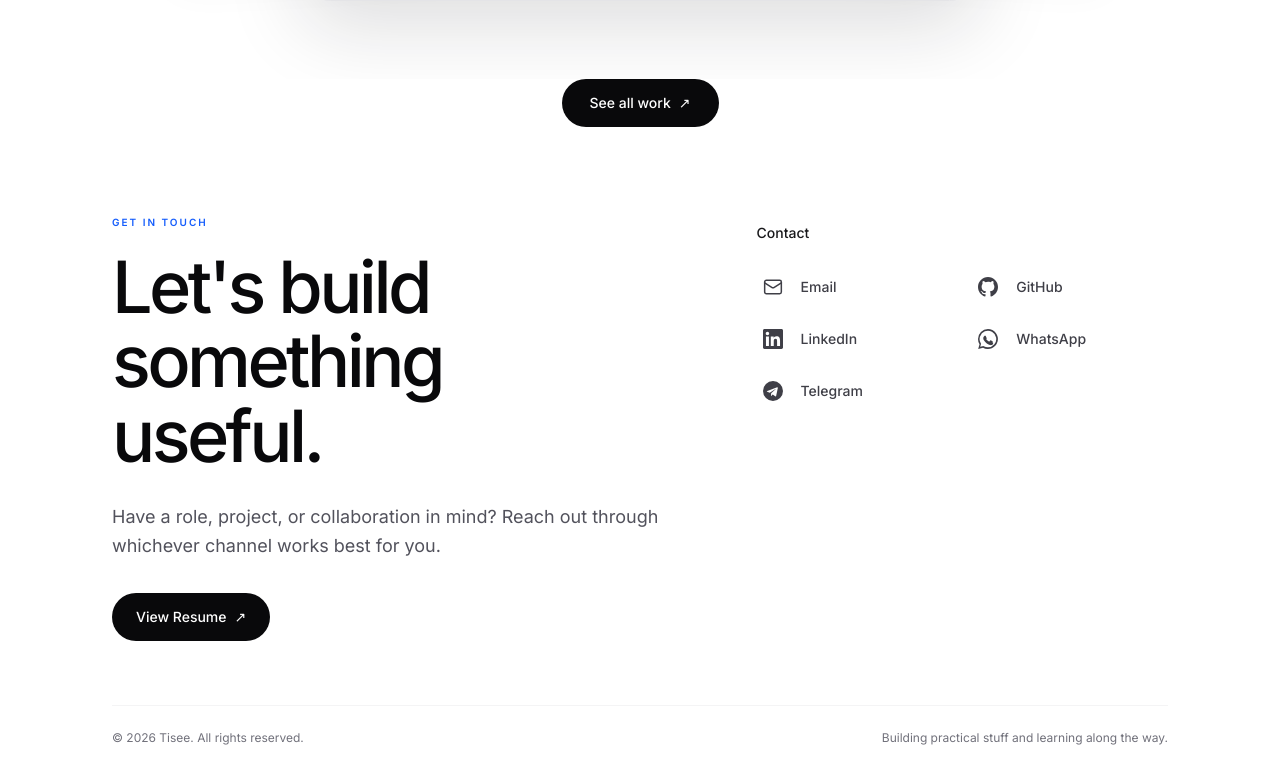
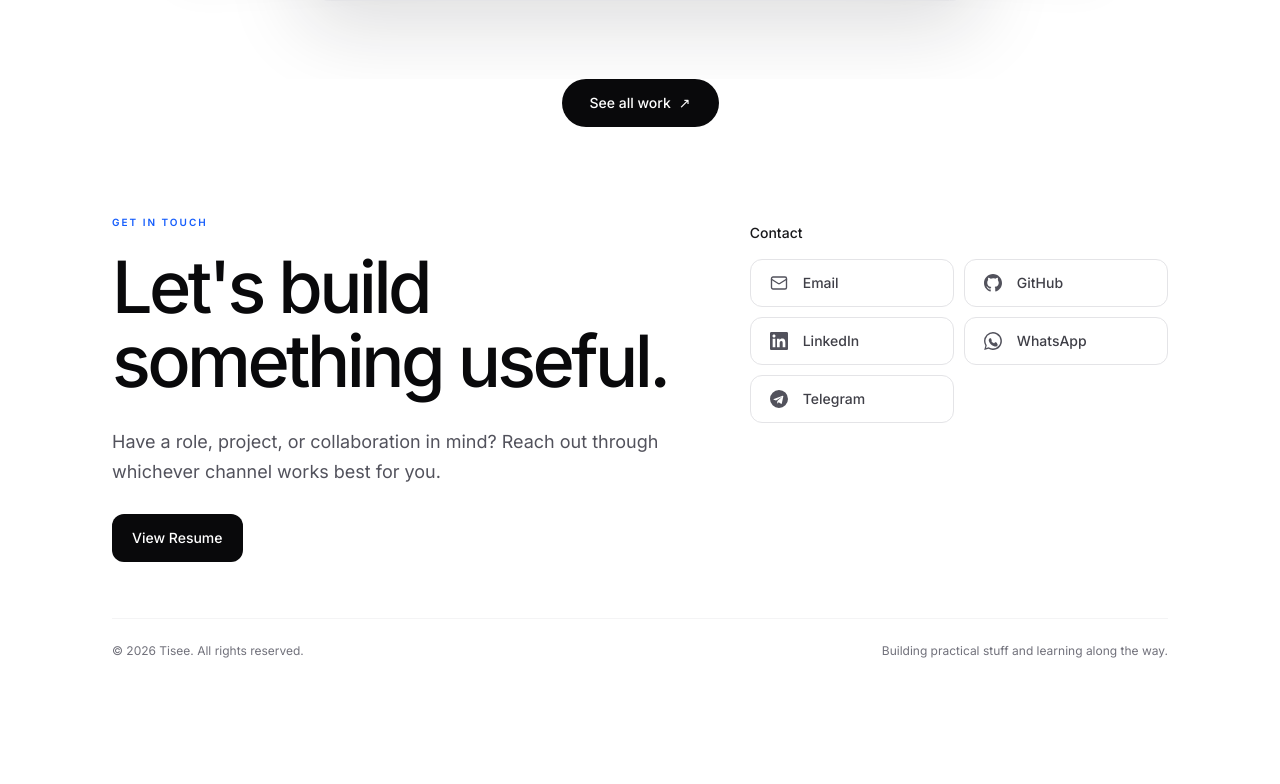
Before and after one commit to Tisee747/tisee-portfolio-v2, a Next.js app: page / in a window 1280 px wide. Shown: the part 3029-3813 px from the top of the page. After the commit the page ends 3728 px from the top, so only its background shows below. Built offline with nearby package versions, Linux system fonts and the light colour scheme.

Commit message:
fix: balance contact action sizing

```diff
--- a/src/components/Footer.tsx
+++ b/src/components/Footer.tsx
@@ -6,7 +6,7 @@ const contacts = [
     url: "mailto:tisee656@gmail.com",
     external: false,
     icon: (
-      <svg aria-hidden="true" xmlns="http://www.w3.org/2000/svg" width="20" height="20" viewBox="0 0 24 24" fill="none" stroke="currentColor" strokeWidth="1.8" strokeLinecap="round" strokeLinejoin="round">
+      <svg aria-hidden="true" xmlns="http://www.w3.org/2000/svg" width="18" height="18" viewBox="0 0 24 24" fill="none" stroke="currentColor" strokeWidth="1.8" strokeLinecap="round" strokeLinejoin="round">
         <rect width="20" height="16" x="2" y="4" rx="2" />
         <path d="m22 7-8.97 5.7a1.94 1.94 0 0 1-2.06 0L2 7" />
       </svg>
@@ -17,7 +17,7 @@ const contacts = [
     url: "https://github.com/Tisee747",
     external: true,
     icon: (
-      <svg aria-hidden="true" xmlns="http://www.w3.org/2000/svg" width="20" height="20" viewBox="0 0 24 24" fill="currentColor">
+      <svg aria-hidden="true" xmlns="http://www.w3.org/2000/svg" width="18" height="18" viewBox="0 0 24 24" fill="currentColor">
         <path d="M12 0C5.37 0 0 5.373 0 12c0 5.302 3.438 9.8 8.207 11.387.6.111.793-.261.793-.577v-2.234c-3.338.726-4.033-1.416-4.033-1.416-.546-1.387-1.333-1.756-1.333-1.756-1.089-.745.083-.729.083-.729 1.205.084 1.839 1.237 1.839 1.237 1.07 1.834 2.807 1.304 3.492.997.107-.775.418-1.305.762-1.604-2.665-.305-5.467-1.334-5.467-5.931 0-1.311.469-2.381 1.236-3.221-.124-.303-.535-1.524.117-3.176 0 0 1.008-.322 3.301 1.23A11.509 11.509 0 0 1 12 5.803c1.02.005 2.047.138 3.006.404 2.291-1.552 3.297-1.23 3.297-1.23.653 1.653.242 2.874.118 3.176.77.84 1.235 3.221 1.235 3.221 0 4.609-2.807 5.624-5.479 5.921.43.372.823 1.102.823 2.222v3.293c0 .319.192.694.801.576C20.566 21.797 24 17.3 24 12c0-6.627-5.373-12-12-12z" />
       </svg>
     ),
@@ -27,7 +27,7 @@ const contacts = [
     url: "https://linkedin.com/in/tisee",
     external: true,
     icon: (
-      <svg aria-hidden="true" xmlns="http://www.w3.org/2000/svg" width="20" height="20" viewBox="0 0 24 24" fill="currentColor">
+      <svg aria-hidden="true" xmlns="http://www.w3.org/2000/svg" width="18" height="18" viewBox="0 0 24 24" fill="currentColor">
         <path d="M20.447 20.452h-3.554v-5.569c0-1.328-.027-3.037-1.852-3.037-1.853 0-2.136 1.445-2.136 2.939v5.667H9.351V9h3.414v1.561h.046c.477-.9 1.637-1.85 3.37-1.85 3.601 0 4.267 2.37 4.267 5.455v6.286zM5.337 7.433c-1.144 0-2.063-.926-2.063-2.065 0-1.138.92-2.063 2.063-2.063 1.14 0 2.064.925 2.064 2.063 0 1.139-.925 2.065-2.064 2.065zm1.782 13.019H3.555V9h3.564v11.452zM22.225 0H1.771C.792 0 0 .774 0 1.729v20.542C0 23.227.792 24 1.771 24h20.451C23.2 24 24 23.227 24 22.271V1.729C24 .774 23.2 0 22.222 0h.003z" />
       </svg>
     ),
@@ -37,7 +37,7 @@ const contacts = [
     url: "https://wa.me/6285156717713",
     external: true,
     icon: (
-      <svg aria-hidden="true" xmlns="http://www.w3.org/2000/svg" width="20" height="20" viewBox="0 0 24 24" fill="currentColor">
+      <svg aria-hidden="true" xmlns="http://www.w3.org/2000/svg" width="18" height="18" viewBox="0 0 24 24" fill="currentColor">
         <path d="M11.944 0A12 12 0 0 0 0 12a12 12 0 0 0 1.838 6.368L.24 24l5.806-1.522A12 12 0 1 0 11.944 0zm0 22.012a10 10 0 0 1-5.1-1.39l-.367-.216-3.8.995 1.01-3.7-.238-.38A9.97 9.97 0 1 1 11.944 22.012zm5.485-7.489c-.3-.15-1.782-.879-2.059-.979-.276-.1-.476-.15-.677.15-.201.3-.777.98-.952 1.18-.176.2-.351.225-.652.075-1.217-.611-2.225-1.127-3.08-2.6-.176-.3.083-.284.379-.877.098-.2.05-.375-.025-.525-.075-.15-.677-1.632-.927-2.235-.24-.59-.485-.51-.677-.5-.187-.008-.387-.01-.588-.01-.2 0-.526.075-.802.375-.276.3-1.054 1.03-1.054 2.511 0 1.48 1.079 2.912 1.23 3.112.15.2 2.122 3.238 5.14 4.502 2.055.86 2.76.71 3.26.591.56-.134 1.782-.728 2.032-1.43.25-.702.25-1.305.176-1.43-.075-.126-.276-.201-.577-.351z" />
       </svg>
     ),
@@ -47,7 +47,7 @@ const contacts = [
     url: "https://t.me/NotBul77",
     external: true,
     icon: (
-      <svg aria-hidden="true" xmlns="http://www.w3.org/2000/svg" width="20" height="20" viewBox="0 0 24 24" fill="currentColor">
+      <svg aria-hidden="true" xmlns="http://www.w3.org/2000/svg" width="18" height="18" viewBox="0 0 24 24" fill="currentColor">
         <path d="M11.944 0A12 12 0 0 0 0 12a12 12 0 0 0 12 12 12 12 0 0 0 12-12A12 12 0 0 0 11.944 0zm5.836 8.354-2.023 9.54c-.15.659-.541.821-1.092.51l-3.02-2.227-1.457 1.405c-.161.161-.297.297-.61.297l.216-3.086 5.617-5.076c.244-.216-.054-.336-.379-.119l-6.942 4.368-2.991-.937c-.65-.203-.663-.65.136-.964l11.684-4.502c.54-.196 1.018.121.862 1.101l-.001-.31z" />
       </svg>
     ),
@@ -58,7 +58,7 @@ export default function Footer() {
   return (
     <footer className="mt-auto w-full bg-white pb-10 pt-10 md:pt-12" id="contact">
       <div className="mx-auto w-full max-w-6xl px-6 md:px-12">
-        <div className="grid gap-14 lg:grid-cols-[minmax(0,1fr)_minmax(300px,0.75fr)] lg:gap-24">
+        <div className="grid gap-12 lg:grid-cols-[minmax(0,1fr)_minmax(300px,0.75fr)] lg:gap-20">
           <div className="max-w-2xl">
             <p className="mb-5 text-[10px] font-semibold uppercase tracking-[0.2em] text-blue-600">Get in touch</p>
             <h2 className="text-5xl font-medium leading-[1.04] tracking-tighter text-zinc-950 sm:text-6xl md:text-7xl">
@@ -71,35 +71,34 @@ export default function Footer() {
               href="/resume.pdf"
               target="_blank"
               rel="noopener noreferrer"
-              className="group mt-8 inline-flex min-h-12 items-center gap-2 rounded-full bg-zinc-950 px-6 text-sm font-medium text-white transition-colors hover:bg-zinc-800 focus-visible:outline-none focus-visible:ring-2 focus-visible:ring-zinc-900 focus-visible:ring-offset-2"
+              className="mt-7 inline-flex min-h-12 items-center justify-center rounded-xl bg-zinc-950 px-5 text-sm font-medium text-white transition-colors hover:bg-zinc-800 focus-visible:outline-none focus-visible:ring-2 focus-visible:ring-zinc-900 focus-visible:ring-offset-2"
             >
               View Resume
-              <span className="transition-transform duration-200 group-hover:translate-x-0.5" aria-hidden="true">↗</span>
             </Link>
           </div>
 
           <div className="flex flex-col lg:pt-2">
-            <p className="mb-5 text-sm font-medium text-zinc-900">Contact</p>
-            <div className="grid grid-cols-2 gap-x-5 gap-y-1 sm:grid-cols-3 lg:grid-cols-2">
+            <p className="mb-4 text-sm font-medium text-zinc-900">Contact</p>
+            <div className="grid grid-cols-2 gap-2.5 sm:grid-cols-3 lg:grid-cols-2">
               {contacts.map((contact) => (
                 <Link
                   key={contact.name}
                   href={contact.url}
                   target={contact.external ? "_blank" : undefined}
                   rel={contact.external ? "noopener noreferrer" : undefined}
-                  className="group inline-flex min-h-12 items-center gap-3 py-2 text-sm font-medium text-zinc-700 transition-colors hover:text-zinc-950 focus-visible:outline-none focus-visible:ring-2 focus-visible:ring-zinc-900 focus-visible:ring-offset-2"
+                  className="group inline-flex min-h-12 w-full items-center gap-2.5 rounded-xl border border-zinc-200 bg-white px-3.5 text-sm font-medium text-zinc-700 transition-[border-color,background-color,color] hover:border-zinc-300 hover:bg-zinc-50 hover:text-zinc-950 focus-visible:outline-none focus-visible:ring-2 focus-visible:ring-zinc-900 focus-visible:ring-offset-2"
                 >
-                  <span className="flex h-8 w-8 shrink-0 items-center justify-center text-zinc-700 transition-colors group-hover:text-zinc-950">
+                  <span className="flex h-7 w-7 shrink-0 items-center justify-center text-zinc-600 transition-colors group-hover:text-zinc-950">
                     {contact.icon}
                   </span>
-                  <span>{contact.name}</span>
+                  <span className="truncate">{contact.name}</span>
                 </Link>
               ))}
             </div>
           </div>
         </div>
 
-        <div className="mt-16 flex flex-col gap-3 border-t border-zinc-100 pt-6 text-xs text-zinc-500 sm:flex-row sm:items-center sm:justify-between">
+        <div className="mt-14 flex flex-col gap-3 border-t border-zinc-100 pt-6 text-xs text-zinc-500 sm:flex-row sm:items-center sm:justify-between">
           <span>&copy; 2026 Tisee. All rights reserved.</span>
           <span>Building practical stuff and learning along the way.</span>
         </div>
```
